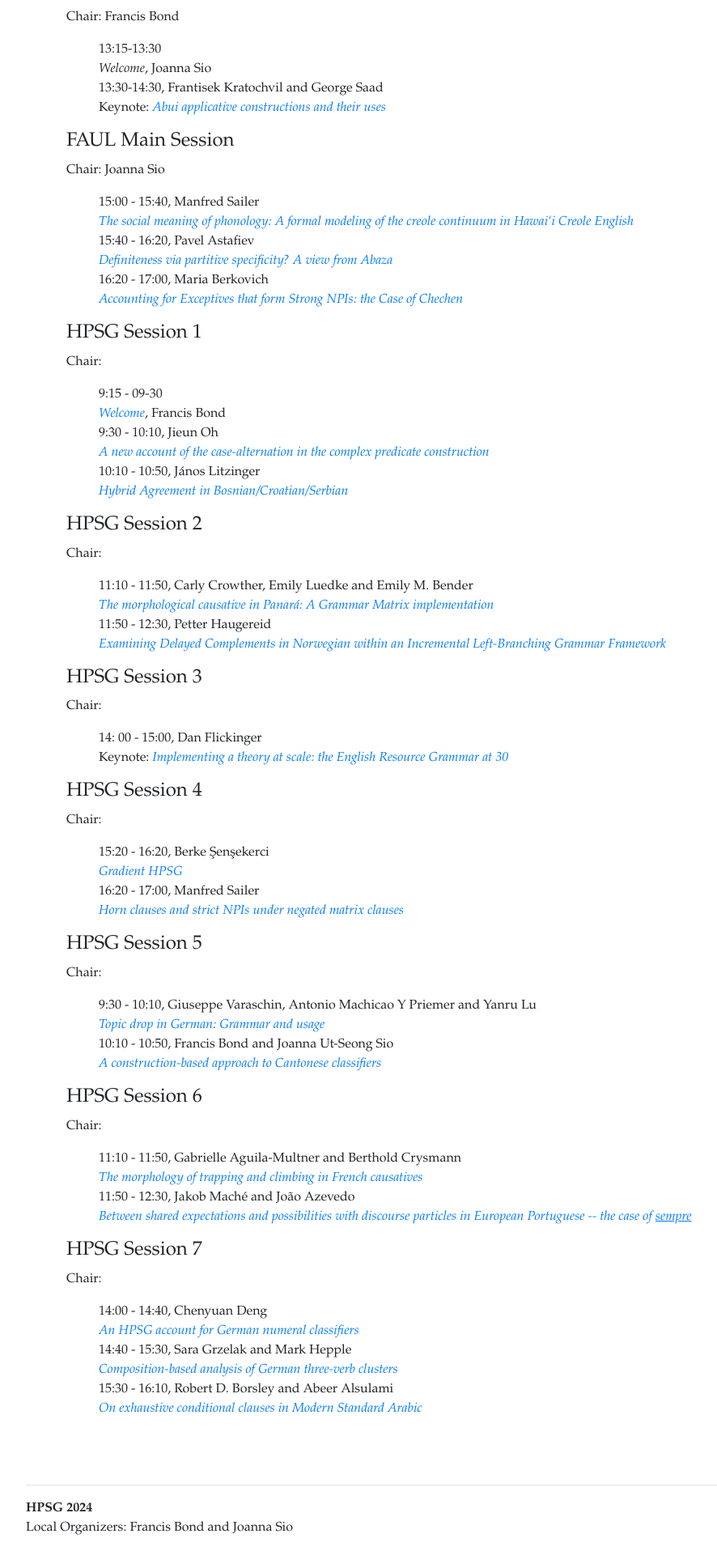
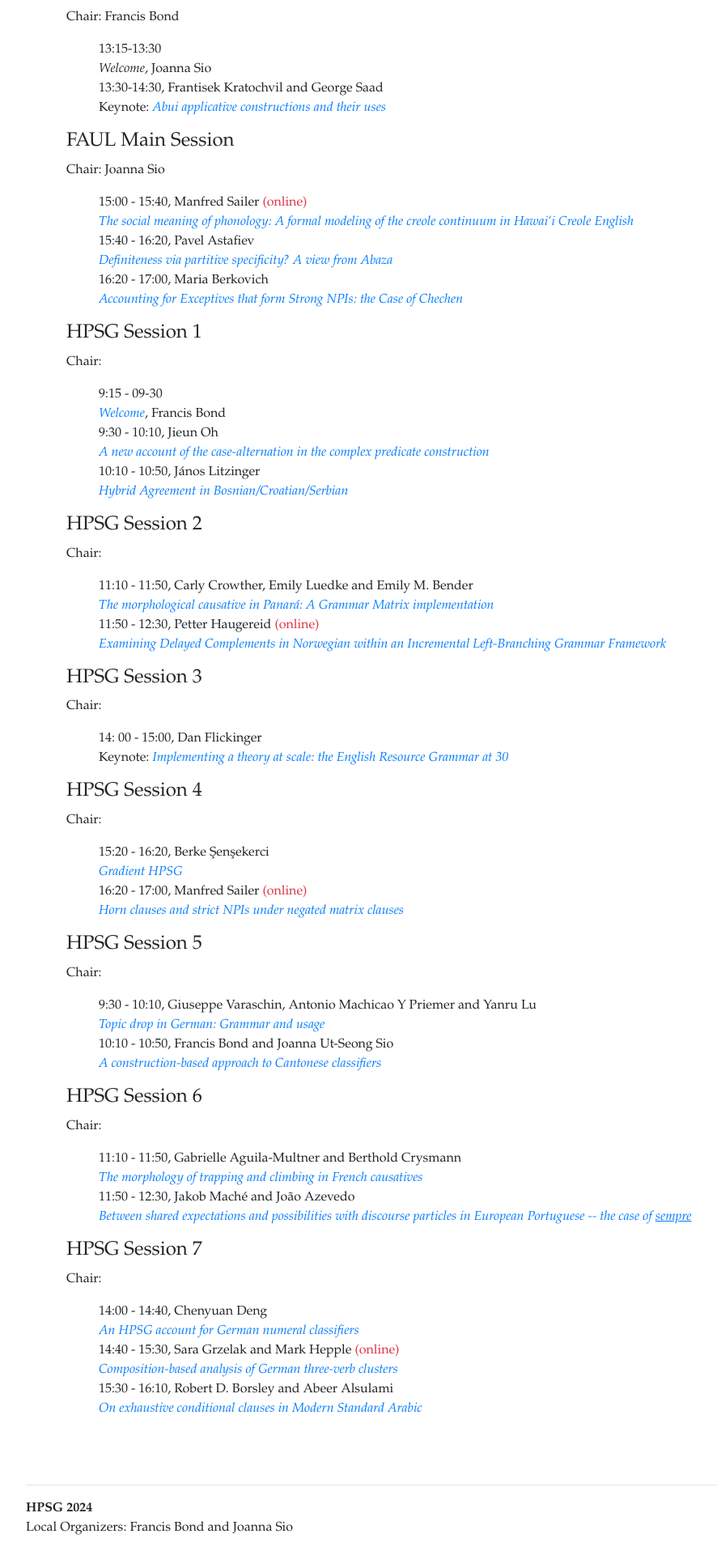
Before and after one commit to bond-lab/2024-hpsg, a Flask app: page /program.html in a window 1280 px wide. Shown: the part 1302-3218 px from the top of the page at 81% size, without its empty margins (88-974 px from the left). Run offline with Flask 3, Linux system fonts and the light colour scheme; some libraries are stand-ins or nearby versions.

Commit message:
added online presenters

```diff
--- a/docs/program.html
+++ b/docs/program.html
@@ -187,6 +187,7 @@
   <p>Chair: Joanna Sio</p>
   <ul class='pg'>
     <li><span>15:00 - 15:40</span>,  Manfred Sailer
+      <span class='text-danger'>(online)</span>
       <br> <a class='talk' href = ''>The social meaning of phonology: A formal modeling of the creole continuum in Hawai‘i Creole English</a>
 
     <li><span>15:40 - 16:20</span>, Pavel Astafiev
@@ -218,8 +219,8 @@
   <br> <a class= 'talk' href=''>The morphological causative in Panará: A Grammar Matrix implementation</a>
 
 <li> <span>11:50 - 12:30</span>, Petter Haugereid
+            <span class='text-danger'>(online)</span>
   <br> <a class= 'talk' href=''>Examining Delayed Complements in Norwegian within an Incremental Left-Branching Grammar Framework</a>
-
 </ul>
 
 
@@ -241,6 +242,7 @@
     <li> <span>15:20 - 16:20</span>, Berke Şenşekerci
       <br> <a class= 'talk' href=''>Gradient HPSG</a>
     <li> <span>16:20 - 17:00</span>, Manfred Sailer
+      <span class='text-danger'>(online)</span>
       <br> <a class= 'talk' href=''>Horn clauses and strict NPIs under negated matrix clauses</a>
   </ul>
 
@@ -280,7 +282,9 @@
       <br> <a class= 'talk' href=''>An HPSG account for German numeral classifiers</a>
 
     <li> <span>14:40 - 15:30</span>, Sara Grzelak and Mark Hepple
+            <span class='text-danger'>(online)</span>
       <br> <a class= 'talk' href=''>Composition-based analysis of German three-verb clusters</a>
+
 
     <li> <span>15:30 - 16:10</span>, Robert D. Borsley and Abeer Alsulami
       <br> <a class= 'talk' href=''>On exhaustive conditional clauses in Modern Standard Arabic</a>
--- a/web/templates/program.html
+++ b/web/templates/program.html
@@ -121,6 +121,7 @@
   <p>Chair: Joanna Sio</p>
   <ul class='pg'>
     <li><span>15:00 - 15:40</span>,  Manfred Sailer
+      <span class='text-danger'>(online)</span>
       <br> <a class='talk' href = ''>The social meaning of phonology: A formal modeling of the creole continuum in Hawai‘i Creole English</a>
 
     <li><span>15:40 - 16:20</span>, Pavel Astafiev
@@ -152,8 +153,8 @@
   <br> <a class= 'talk' href=''>The morphological causative in Panará: A Grammar Matrix implementation</a>
 
 <li> <span>11:50 - 12:30</span>, Petter Haugereid
+            <span class='text-danger'>(online)</span>
   <br> <a class= 'talk' href=''>Examining Delayed Complements in Norwegian within an Incremental Left-Branching Grammar Framework</a>
-
 </ul>
 
 
@@ -175,6 +176,7 @@
     <li> <span>15:20 - 16:20</span>, Berke Şenşekerci
       <br> <a class= 'talk' href=''>Gradient HPSG</a>
     <li> <span>16:20 - 17:00</span>, Manfred Sailer
+      <span class='text-danger'>(online)</span>
       <br> <a class= 'talk' href=''>Horn clauses and strict NPIs under negated matrix clauses</a>
   </ul>
 
@@ -214,7 +216,9 @@
       <br> <a class= 'talk' href=''>An HPSG account for German numeral classifiers</a>
 
     <li> <span>14:40 - 15:30</span>, Sara Grzelak and Mark Hepple
+            <span class='text-danger'>(online)</span>
       <br> <a class= 'talk' href=''>Composition-based analysis of German three-verb clusters</a>
+
 
     <li> <span>15:30 - 16:10</span>, Robert D. Borsley and Abeer Alsulami
       <br> <a class= 'talk' href=''>On exhaustive conditional clauses in Modern Standard Arabic</a>
```
